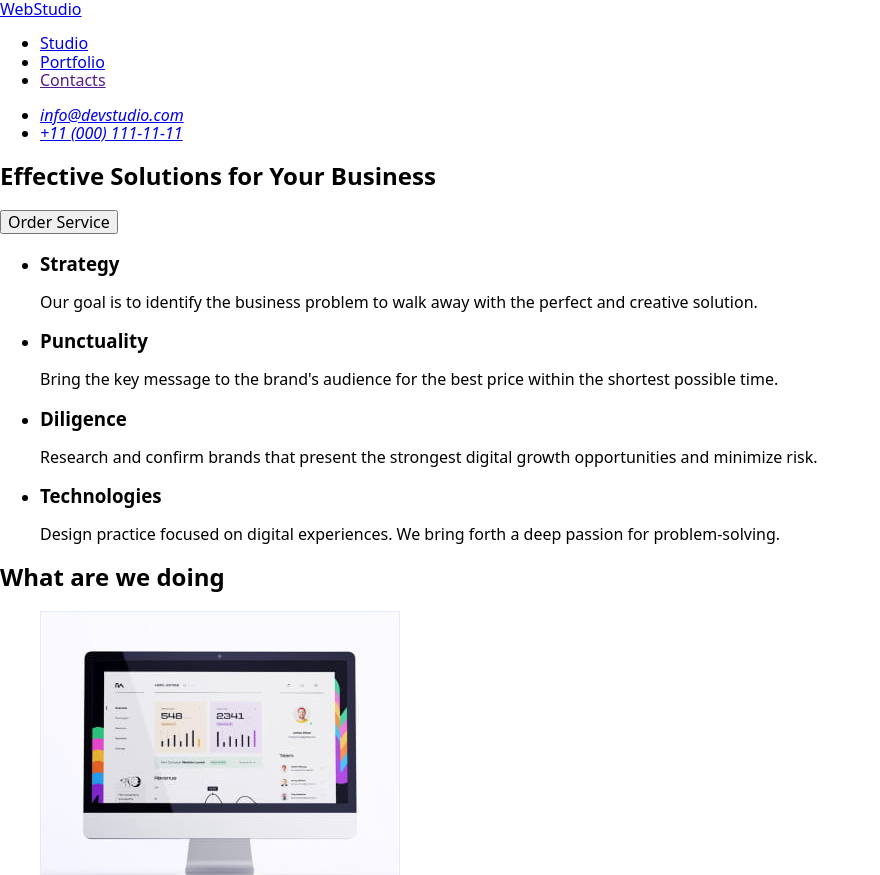
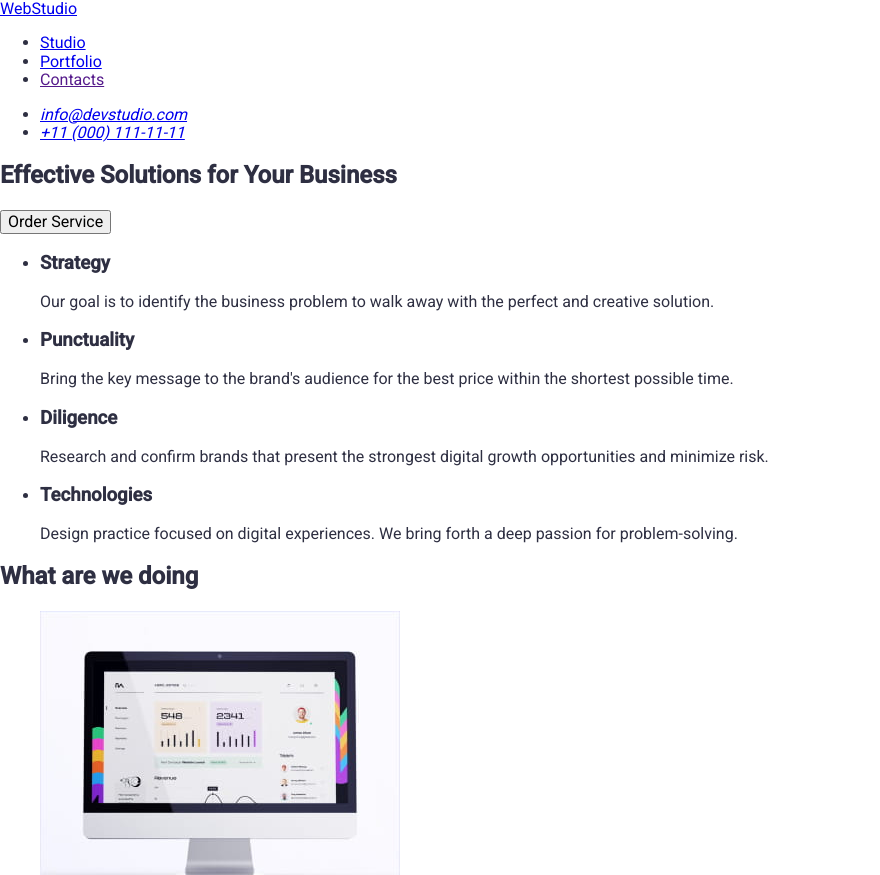
Before and after one commit to MadDog83/goit-markup-hw-02, a plain HTML site: page index.html in a window 1280 px wide. Shown: the top 875 px of the page, without its empty margins (0-880 px from the left). Drawn offline with nearby package versions, Linux system fonts and the light colour scheme.

Commit message:
Update styles.css

```diff
--- a/css/styles.css
+++ b/css/styles.css
@@ -1,3 +1,8 @@
+
+body {
+  font-family: 'Roboto', sans-serif;
+  color: #2E2F42;
+}
 
 /**
   |============================
@@ -8,7 +13,7 @@
 
 .header-nav {}
 
-.heder-logo {}
+.header-logo {}
 
 .header-list {}
 
@@ -16,8 +21,89 @@
 
 .header-link {}
 
-.address-list {}
+.header-address {}
 
-.address-item {}
+.header-address-list {}
 
-.address-link {}
+.header-address-item {}
+
+.header-address-link {}
+
+/**
+  |============================
+  | Hero styles
+  |============================
+*/
+.section {}
+
+.hero {}
+
+.hero-title {}
+
+.hero-btn {}
+
+/**
+  |============================
+  | Feautures styles
+  |============================
+*/
+.section {}
+
+.feautures {}
+
+.feautures-list {}
+
+.feautures-item {}
+
+.feautures-title {}
+
+.feautures-prgrph {}
+
+/**
+  |============================
+  | Webstudio styles
+  |============================
+*/
+.section {}
+
+.webstudio {}
+
+.sebstudio-title {}
+
+.wsbstudio-list {}
+
+.webstudio-item {}
+
+.webstudio-image {}
+
+/**
+  |============================
+  | Team styles
+  |============================
+*/
+.section {}
+
+.team {}
+
+.team-title {}
+
+.team-list {}
+
+.team-item {}
+
+.team-image {}
+
+.designers-team-title {}
+
+.team-prgrph {}
+
+/**
+  |============================
+  | Footer styles
+  |============================
+*/
+.footer {}
+
+.footer-logo {}
+
+.footer-prgrph {}
```
